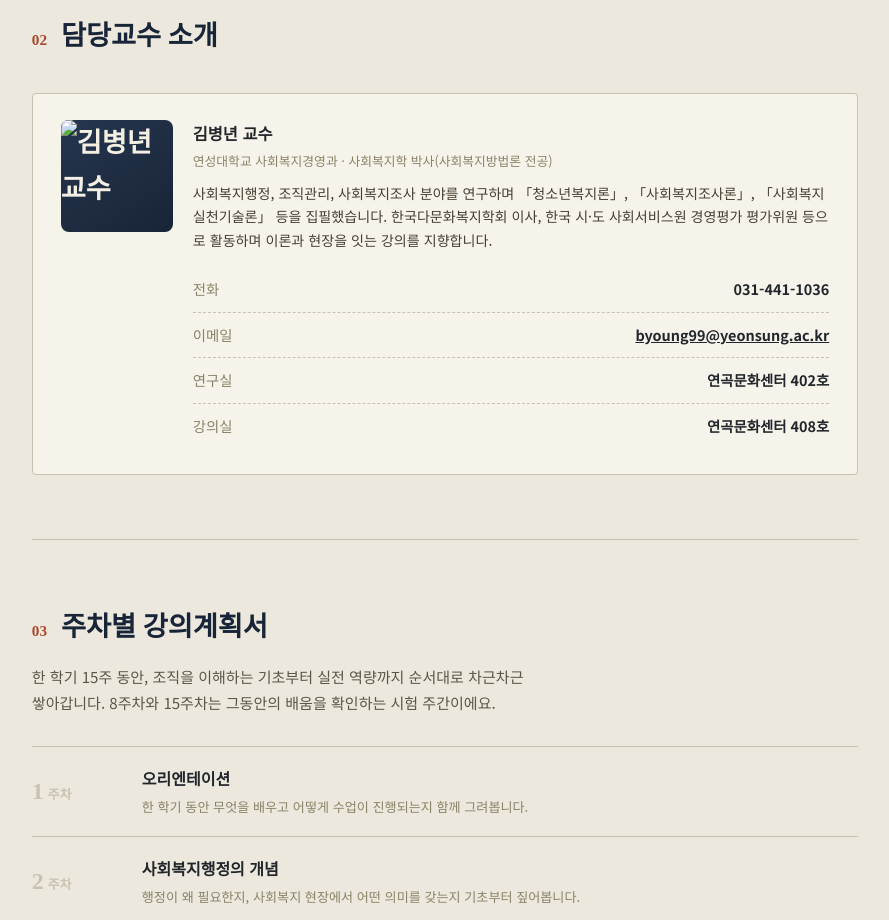
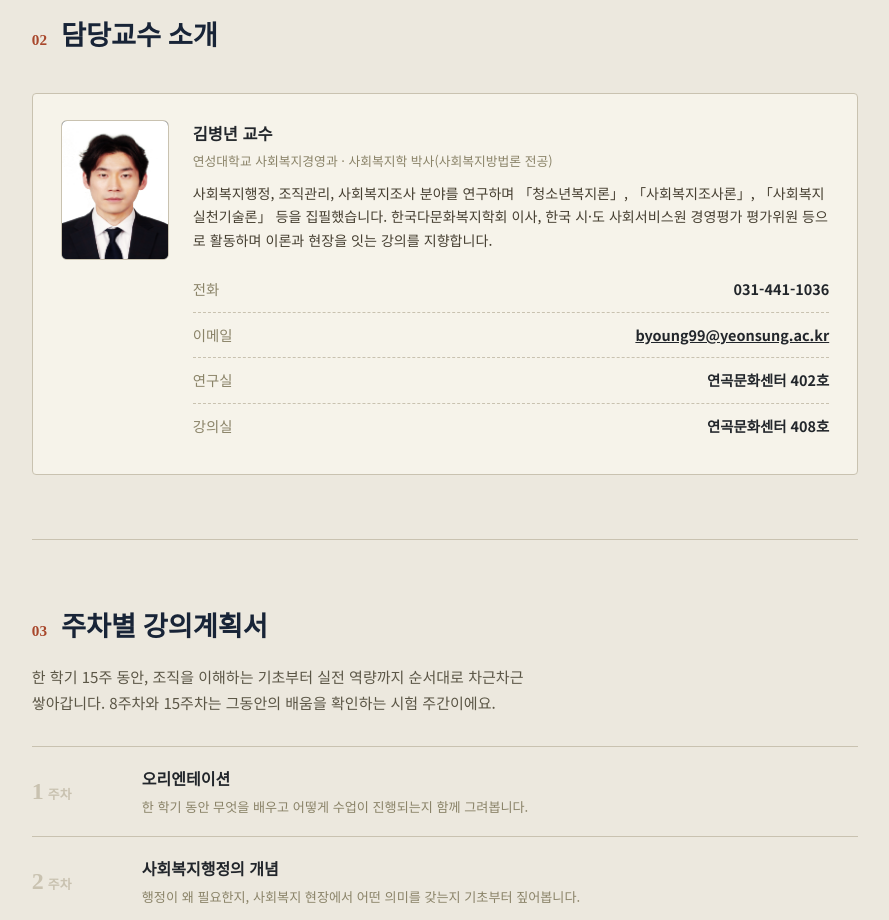
Before and after one commit to rlaqud99/rlaqud99.github.io, a plain HTML site: page index.html in a window 1280 px wide. Shown: the part 1020-1940 px from the top of the page, without its empty margins (195-1084 px from the left). Drawn offline with Linux system fonts and the light colour scheme.

Commit message:
Update index.html

```diff
--- a/index.html
+++ b/index.html
@@ -125,15 +125,15 @@
   .contact-list .v{ font-weight:600; color:var(--ink); }
 
   /* 담당교수 프로필 */
-  .profile-card{ display:flex; gap:20px; align-items:flex-start; }
+  .profile-card{ display:flex; gap:24px; align-items:flex-start; }
   .profile-photo{
-    width:112px; height:112px; border-radius:8px; flex-shrink:0;
+    width:108px; height:140px; border-radius:6px; flex-shrink:0;
     background:linear-gradient(145deg, var(--navy), var(--navy-deep));
     color:#F3EFE3; display:flex; align-items:center; justify-content:center;
     font-family:'Noto Serif KR',serif; font-weight:700; font-size:1.7rem;
-    overflow:hidden;
+    overflow:hidden; border:1px solid var(--line);
   }
-  .profile-photo img{ width:100%; height:100%; object-fit:cover; object-position:center top; }
+  .profile-photo img{ width:100%; height:100%; object-fit:cover; object-position:center 15%; }
   .profile-body h4{ font-size:1.02rem; font-weight:700; color:var(--ink); margin-bottom:2px; }
   .profile-body .role{ font-size:0.8rem; color:#8a8368; margin-bottom:10px; }
   .profile-body p{ font-size:0.88rem; color:#463f31; margin-bottom:14px; }
@@ -261,7 +261,7 @@
     <div class="card">
       <div class="profile-card">
         <div class="profile-photo">
-          <img src="images/professor.jpg" alt="김병년 교수">
+          <img src="professor.jpg" alt="김병년 교수">
         </div>
         <div class="profile-body">
           <h4>김병년 교수</h4>
```
